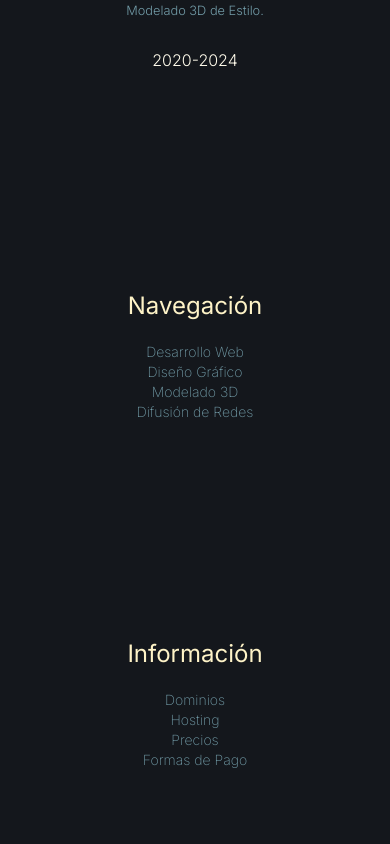
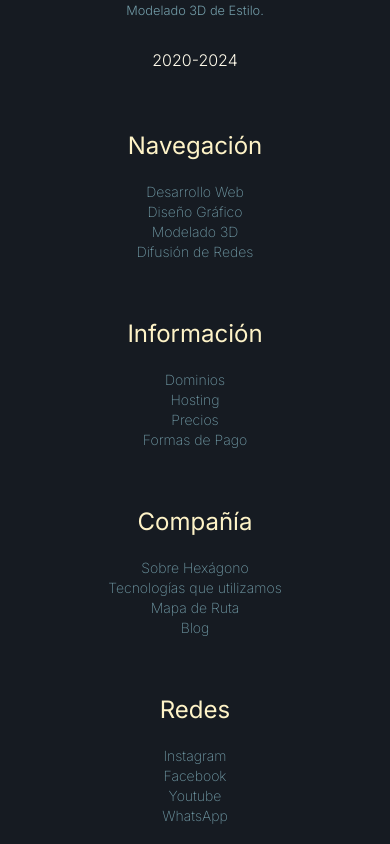
Before and after one commit to GRAMAPHENIA/hexagono, a Next.js app: page / in a window 390 px wide. Shown: the part 6920-7764 px from the top of the page. Built offline with nearby package versions, Linux system fonts and the light colour scheme.

Commit message:
mods-footer

```diff
--- a/src/app/globals.css
+++ b/src/app/globals.css
@@ -61,7 +61,7 @@ p {
     margin: 0;
     padding: 0;
     background-image: url("../../public/fondo/fondo-completo-mobile.svg");
-    background-size: cover;
+    background-size: contain;
     background-position: top;
     background-repeat: no-repeat;
     margin: auto;
@@ -244,6 +244,7 @@ p {
   height: 90vh;
   width: 120vh;
   padding: 2rem;
+  margin: 2rem;
   border-radius: 12px;
   color: var(--font-light);
   border: 1px solid var(--button-dark);
--- a/src/components/Footer.jsx
+++ b/src/components/Footer.jsx
@@ -6,7 +6,7 @@ const listItemStyle =
   "hover:text-[var(--font-light)] text-[var(--button-pres)] text-sm font-extralight";
 
 const FooterList = ({ title, items }) => (
-  <section className="mt-40 col-span-1 row-span-4 flex flex-col lg:justify-start lg:items-center mb-10">
+  <section className="lg:mt-40 col-span-1 row-span-4 flex flex-col lg:justify-start lg:items-center mb-10">
     <ul className="text-center lg:text-left">
       <h1 className="text-2xl text-amber-100 mb-5 ">{title}</h1>
       {items.map(({ titulo, enlace }) => (
```
Also changed, not shown: public/fondo/fondo-completo-mobile.svg.
